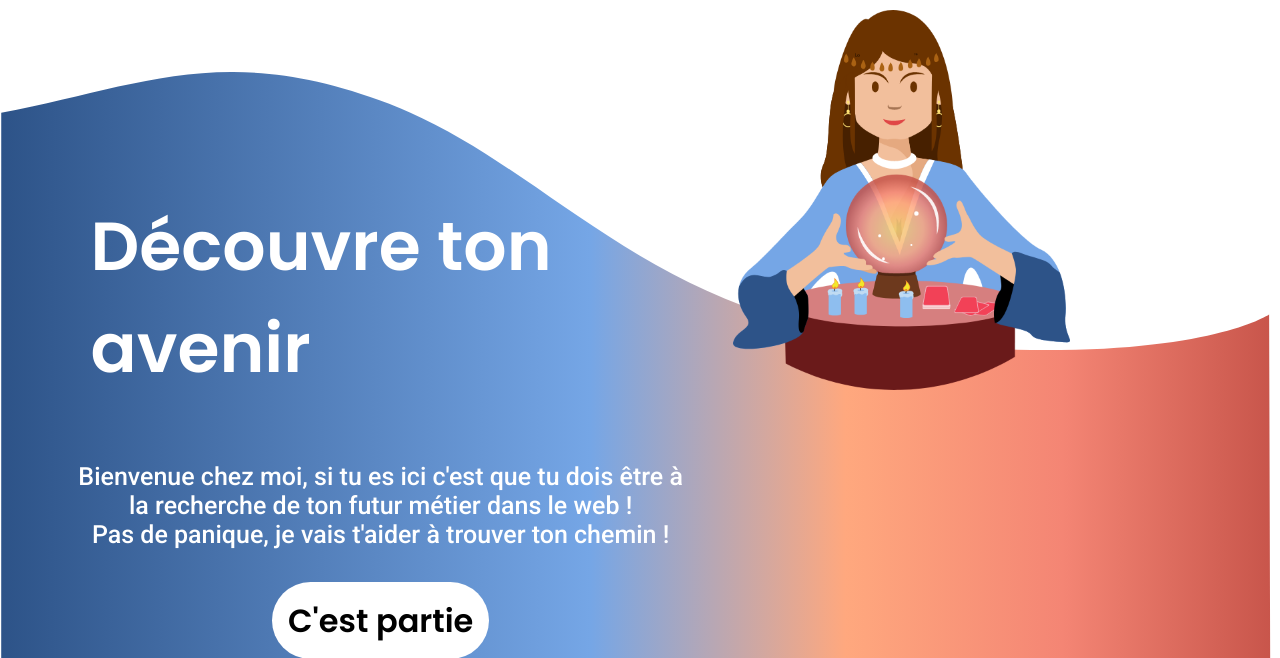
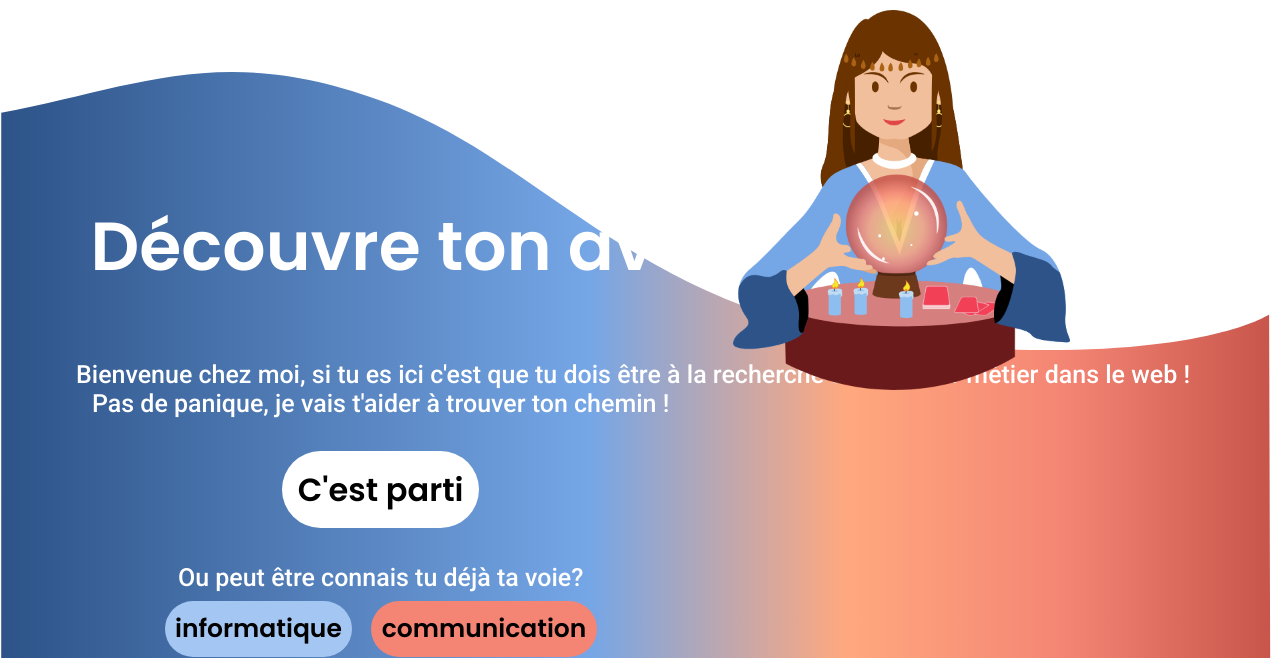
Before and after one commit to HugoLry/Projet_Tutore, a plain HTML site: page accueil/index.html in a window 1280 px wide. Shown: the part 142-800 px from the top of the page. Drawn offline with Linux system fonts and the light colour scheme.

Commit message:
Add files via upload

```diff
--- a/accueil/index.html
+++ b/accueil/index.html
@@ -23,6 +23,7 @@
     <main>
         <h1>Découvre ton avenir</h1>
 
+        <!-- ensemble txt + bouton -->
         <div class="box">
 
            <p class="p1"> Bienvenue chez moi,
@@ -31,7 +32,7 @@
             </p>
 
 
-            <a href="" class="bouton1">C'est partie</a>
+            <a href="" class="bouton1">C'est parti</a>
 
 
             <p class="p2"> Ou peut être connais tu déjà ta voie? </p>
@@ -40,7 +41,6 @@
             <a href="" class="bouton3">communication</a>
         </div>
 
-        <div class="fond"></div>
 
 
     </main>
--- a/accueil/style.css
+++ b/accueil/style.css
@@ -9,11 +9,15 @@ body{
     width: 100%;
     height: 100vh;
     margin: 0;
-    min-width: 700px;
+    /* min-width: 700px; */
+    white-space: nowrap;
+
 
 
 
 }
+
+/* navigation */
 
 nav{
     font-family: 'Roboto', sans-serif;
@@ -52,8 +56,7 @@ nav a {
 }
 
 main{
-    display: block;
-    position: relative;
+
     background-image: url(img/back_accueil2.svg);
     background-position: top, bottom;
     background-repeat: no-repeat;
@@ -63,14 +66,9 @@ main{
     color: white;
     margin-top: 5.72%;
 
-    /* background-color: white ,-moz-linear-gradient(34.44% 83.12% 0deg,rgba(45, 83, 136, 1) 0%,rgba(117, 166, 230, 1) 45.9%,rgba(255, 168, 126, 1) 65.6%,rgba(244, 133, 116, 1) 82.7%,rgba(198, 83, 73, 1) 100%);
-    background : -webkit-linear-gradient(0deg, rgba(45, 83, 136, 1) 0%, rgba(117, 166, 230, 1) 45.9%, rgba(255, 168, 126, 1) 65.6%, rgba(244, 133, 116, 1) 82.7%, rgba(198, 83, 73, 1) 100%);
-    background : linear-gradient(90deg, rgba(45, 83, 136, 1) 0%, rgba(117, 166, 230, 1) 45.9%, rgba(255, 168, 126, 1) 65.6%, rgba(244, 133, 116, 1) 82.7%, rgba(198, 83, 73, 1) 100%);; */
-
-
 }
 
-
+/* titre */
 
 main h1{
     display: block;
@@ -85,6 +83,9 @@ main h1{
 
 }
 
+
+
+/* reste du texte */
 main .box{
 
     margin-left: 75px;
@@ -103,6 +104,7 @@ main .box .p1{
     margin-bottom: 8%;
 }
 
+/* bouton c'est parti */
 .bouton1{
     height: 5.375rem;
     width: 21.75rem;
@@ -110,14 +112,12 @@ main .box .p1{
     font-family: 'Poppins', sans-serif;
     font-weight: 600;
     border-radius: 50px;
-    border: none;
+
     text-decoration: none;
     background-color: white;
     color: black;
 
 
-
-  cursor: pointer;
   padding: 1rem;
   transition: all 0.5s;
   position: relative;
@@ -157,6 +157,8 @@ main .p2{
 
 }
 
+/* bouton informatique */
+
 .bouton2{
 
 
@@ -170,7 +172,6 @@ main .p2{
     color: black;
     margin-bottom: 10%;
 
-    cursor: pointer;
     padding: 0.65rem;
     transition: all 0.5s;
     position: relative;
@@ -201,6 +202,9 @@ main .p2{
     opacity: 1;
     transition: all 0.5s;
 }
+
+/* bouton communication */
+
 .bouton3{
 
     font-size: 1.5625rem;
@@ -214,7 +218,6 @@ main .p2{
     color: black;
     padding: 10px;
 
-    cursor: pointer;
     padding: 0.65rem;
     transition: all 0.5s;
     position: relative;
@@ -246,11 +249,11 @@ main .p2{
     transition: all 0.5s;
 }
 
-
+/* image voyante */
 
 .voyante{
 
-    display: flex;
+
     position: absolute;
 
     top: 18.98vh;
```
